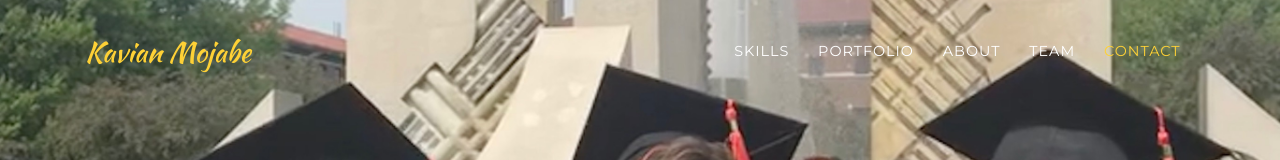
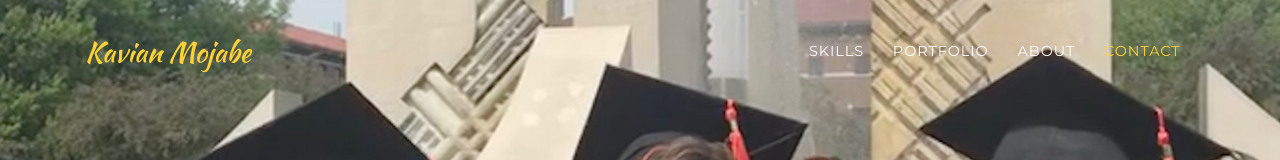
Before and after one commit to kmojabe/Portfolio, a website with bundled scripts: page index.html in a window 1280 px wide. Shown: the top 160 px of the page. Built offline with nearby package versions, Linux system fonts and the light colour scheme; files whose address does not match are found by name; a web font is replaced by a local one.

Commit message:
Remove Team Link

```diff
--- a/index.html
+++ b/index.html
@@ -47,9 +47,6 @@
             </li>
             <li class="nav-item">
               <a class="nav-link js-scroll-trigger" href="#about">About</a>
-            </li>
-            <li class="nav-item">
-              <a class="nav-link js-scroll-trigger" href="#team">Team</a>
             </li>
             <li class="nav-item">
               <a class="nav-link js-scroll-trigger" href="#contact">Contact</a>
```
